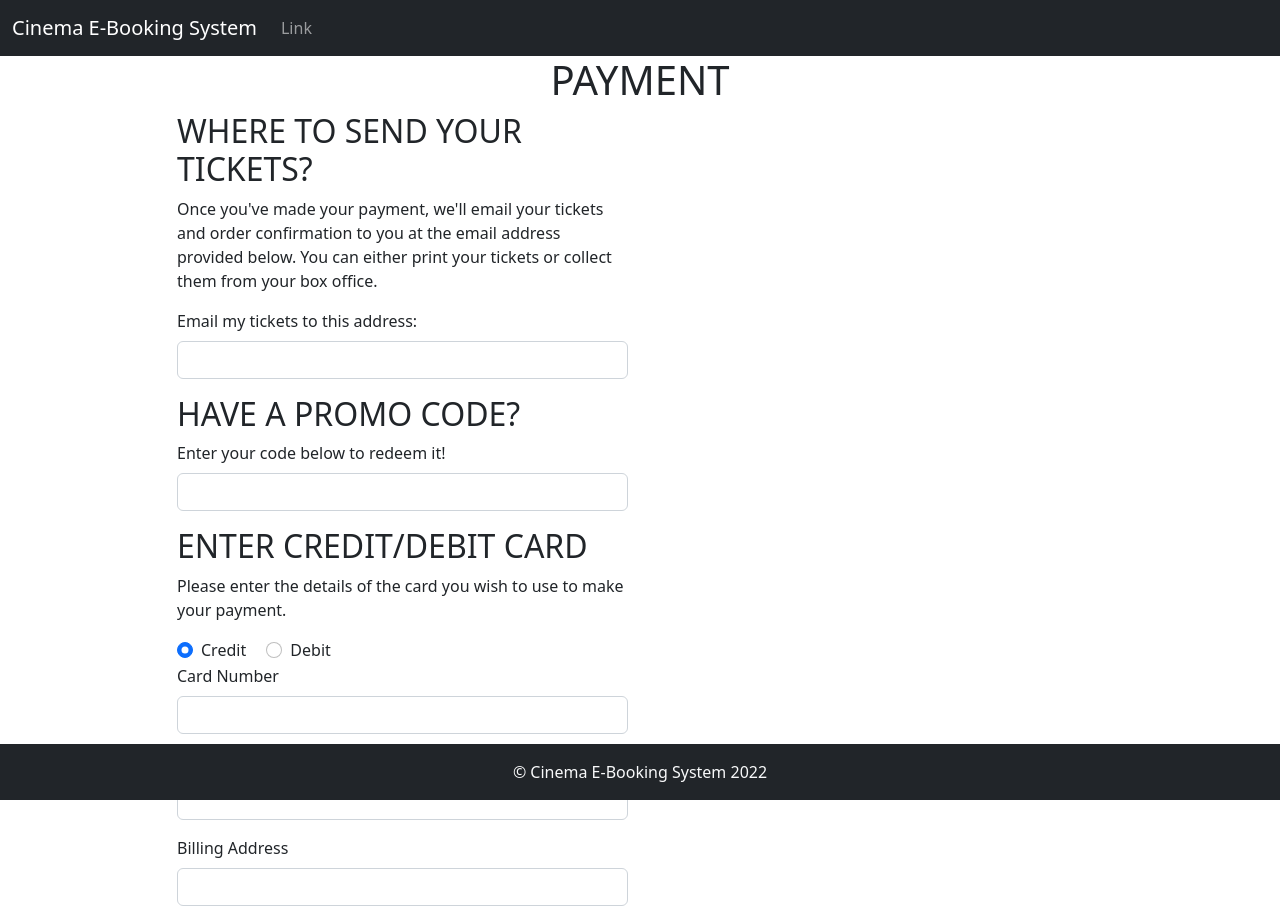
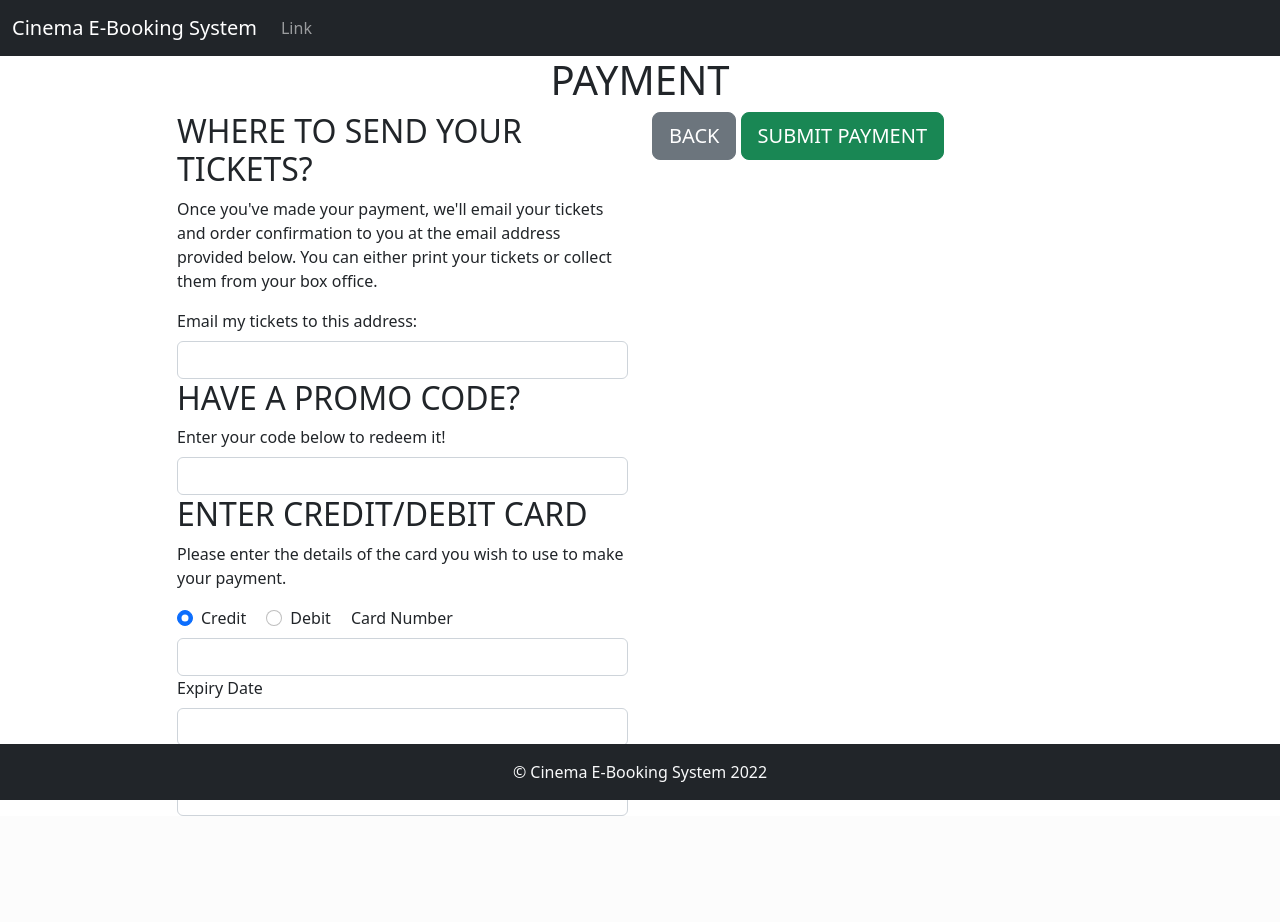
Before and after one commit to njj67229/CSCI4050_GroupC3, a Django app: page /checkout/payment in a window 1280 px wide. After the commit the page ends 816 px from the top, so only its background shows below. Run offline with Django 4.2, Linux system fonts and the light colour scheme.

Commit message:
Linked all pages together

```diff
--- a/project/checkout/templates/payment.html
+++ b/project/checkout/templates/payment.html
@@ -15,15 +15,15 @@
                 Once you've made your payment, we'll email your tickets and order confirmation to you at the
                 email address provided below. You can either print your tickets or collect them from your box office.
             </p>
-            <div class="mb-3">
+            <!-- <div class="mb-3"> -->
             <label for="inputEmail" class="form-label">Email my tickets to this address:</label>
             <input type="email" class="form-control" id="inputEmail" aria-describedby="emailHelp">
-            </div>
+            <!-- </div> -->
             <h2 class="text-uppercase">Have a promo code?</h2>
-            <div class="mb-3">
+            <!-- <div class="mb-3"> -->
             <label for="inputPromoCode" class="form-label">Enter your code below to redeem it!</label>
             <input type="email" class="form-control" id="inputPromoCode" aria-describedby="emailHelp">
-            </div>
+            <!-- </div> -->
             <h2 class="text-uppercase">Enter Credit/Debit Card</h2>
             <p>
                 Please enter the details of the card you wish to use to make your payment.
@@ -40,21 +40,23 @@
                     Debit
                 </label>
             </div>
-            <div class="mb-3">
+            <!-- <div class="mb-3"> -->
             <label for="inputCardNumber" class="form-label">Card Number</label>
             <input type="number" class="form-control" id="inputCardNumber">
-            </div>
-            <div class="mb-3">
+            <!-- </div>
+            <div class="mb-3"> -->
             <label for="inputExpiryDate" class="form-label">Expiry Date</label>
             <input type="number" class="form-control" id="inputExpiryDate">
-            </div>
-            <div class="mb-3">
+            <!-- </div>
+            <div class="mb-3"> -->
             <label for="inputAddress" class="form-label">Billing Address</label>
             <input type="address" class="form-control" id="inputAddress" aria-describedby="emailHelp">
+            <!-- </div> -->
         </div>
+        <div class="col-md-5">
+            <a href="{% url 'select_seats' %}" class="btn btn-secondary text-uppercase btn-lg">Back</a>
+            <a href="{% url 'confirmation' %}" class="btn btn-success text-uppercase btn-lg">Submit payment</a>
         </div>
-    </div>
-    <div class="col-md-5"></div>
         <div class="col-md-1"></div>
     </div>
 </div>
--- a/project/checkout/templates/select_seats.html
+++ b/project/checkout/templates/select_seats.html
@@ -2,4 +2,6 @@
 {% block title %}Select Seats{% endblock %}
 {% block content %}
 <h1>SELECT SEATS</h1>
+<a href="{% url 'select_tickets_and_age' %}" class="btn btn-secondary text-uppercase btn-lg">Back</a>
+<a href="{% url 'payment' %}" class="btn btn-primary text-uppercase btn-lg">Continue</a>
 {% endblock %}
--- a/project/checkout/templates/select_show_time.html
+++ b/project/checkout/templates/select_show_time.html
@@ -38,9 +38,7 @@
         <button type="button" class="btn btn-secondary text-uppercase btn-lg">
           Back
         </button>
-        <button type="button" class="btn btn-primary text-uppercase btn-lg">
-          Continue
-        </button>
+        <a href="{% url 'select_tickets_and_age' %}" class="btn btn-primary text-uppercase btn-lg">Continue</a>
       </div>
     </div>
     <div class="col-md-2"></div>
```
Also changed, not shown: project/checkout/templates/select_tickets_and_age.html (+2 -6 lines). Lines whose indentation alone changed are shown as unchanged.
